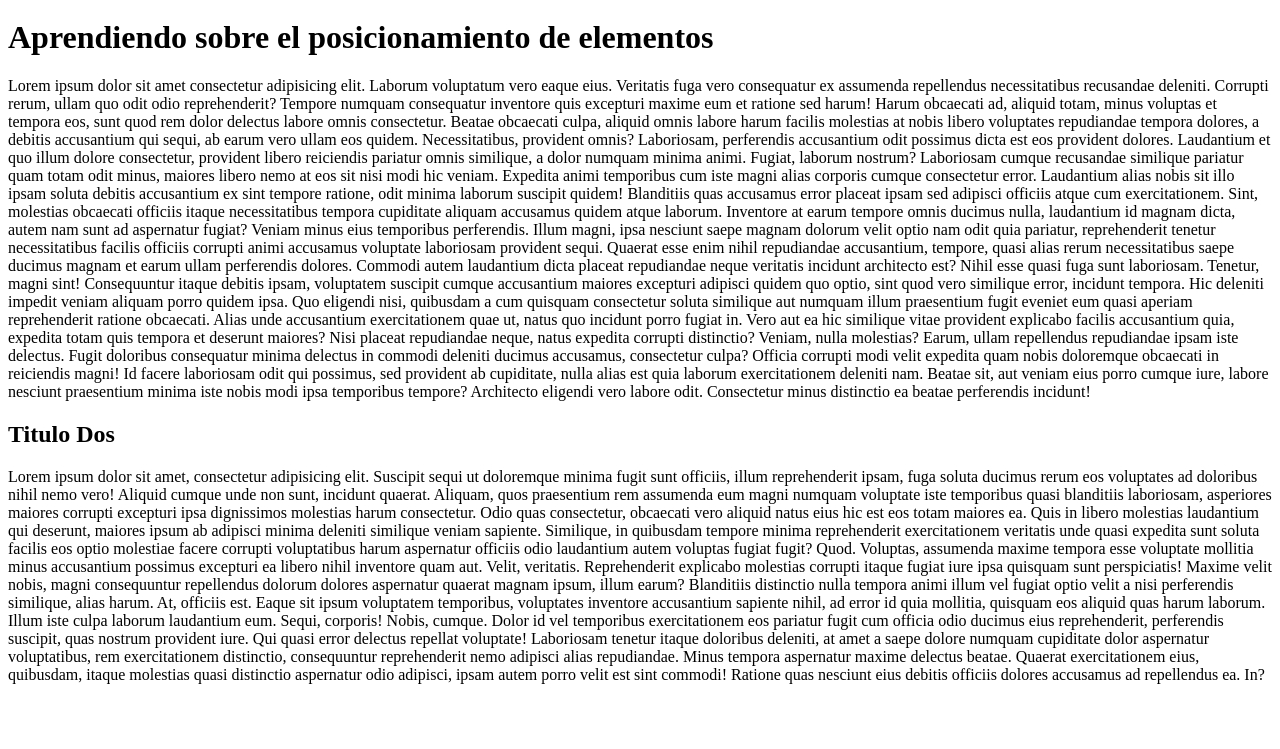
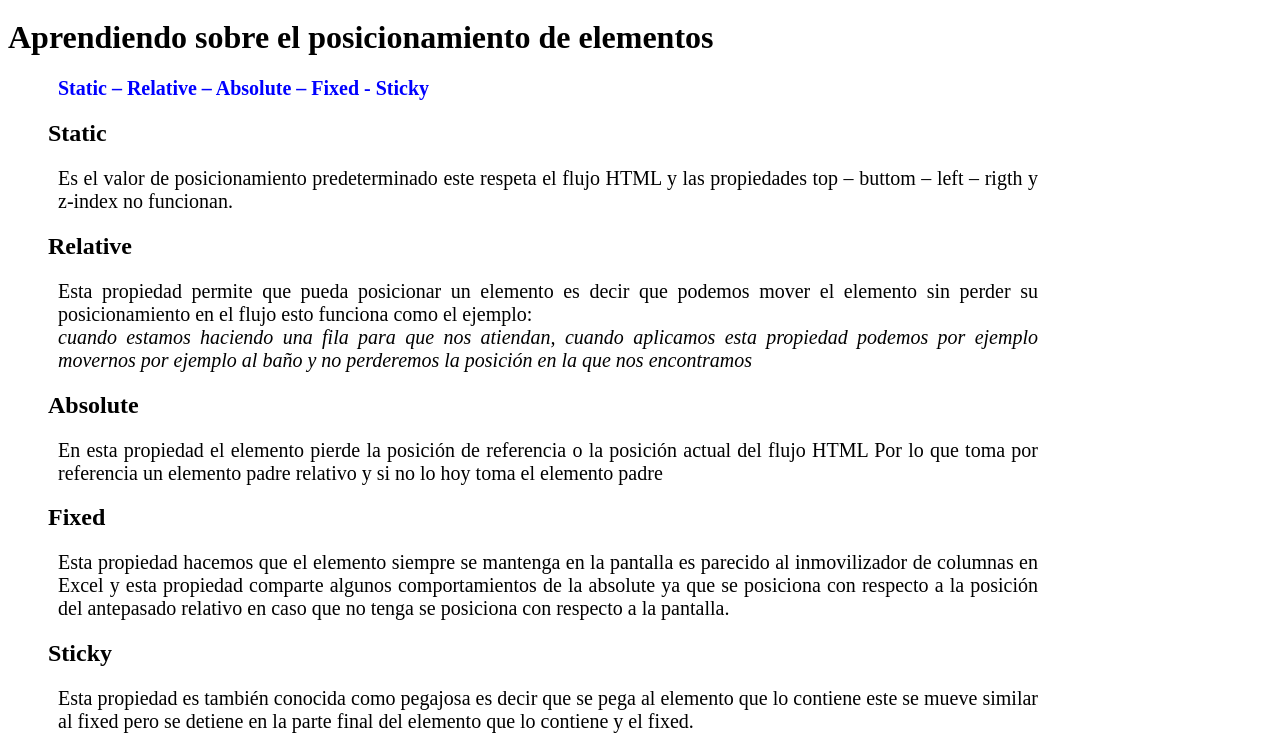
Before and after one commit to ivandiaz94ing/css-position, a plain HTML site: page index.html in a window 1280 px wide. Shown: the part 684-1433 px from the top of the page. Before the commit the page ends 1384 px from the top, so only its background shows below. Drawn offline with Linux system fonts and the light colour scheme.

Commit message:
agregando definiciones

```diff
--- a/index.html
+++ b/index.html
@@ -38,32 +38,48 @@
         </div>
     </div>
     <h1>Aprendiendo sobre el posicionamiento de elementos </h1>
-    <p>Lorem ipsum dolor sit amet consectetur adipisicing elit. Laborum voluptatum vero eaque eius. Veritatis fuga vero consequatur ex assumenda repellendus necessitatibus recusandae deleniti. Corrupti rerum, ullam quo odit odio reprehenderit?
-    Tempore numquam consequatur inventore quis excepturi maxime eum et ratione sed harum! Harum obcaecati ad, aliquid totam, minus voluptas et tempora eos, sunt quod rem dolor delectus labore omnis consectetur.
-    Beatae obcaecati culpa, aliquid omnis labore harum facilis molestias at nobis libero voluptates repudiandae tempora dolores, a debitis accusantium qui sequi, ab earum vero ullam eos quidem. Necessitatibus, provident omnis?
-    Laboriosam, perferendis accusantium odit possimus dicta est eos provident dolores. Laudantium et quo illum dolore consectetur, provident libero reiciendis pariatur omnis similique, a dolor numquam minima animi. Fugiat, laborum nostrum?
-    Laboriosam cumque recusandae similique pariatur quam totam odit minus, maiores libero nemo at eos sit nisi modi hic veniam. Expedita animi temporibus cum iste magni alias corporis cumque consectetur error.
-    Laudantium alias nobis sit illo ipsam soluta debitis accusantium ex sint tempore ratione, odit minima laborum suscipit quidem! Blanditiis quas accusamus error placeat ipsam sed adipisci officiis atque cum exercitationem.
-    Sint, molestias obcaecati officiis itaque necessitatibus tempora cupiditate aliquam accusamus quidem atque laborum. Inventore at earum tempore omnis ducimus nulla, laudantium id magnam dicta, autem nam sunt ad aspernatur fugiat?
-    Veniam minus eius temporibus perferendis. Illum magni, ipsa nesciunt saepe magnam dolorum velit optio nam odit quia pariatur, reprehenderit tenetur necessitatibus facilis officiis corrupti animi accusamus voluptate laboriosam provident sequi.
-    Quaerat esse enim nihil repudiandae accusantium, tempore, quasi alias rerum necessitatibus saepe ducimus magnam et earum ullam perferendis dolores. Commodi autem laudantium dicta placeat repudiandae neque veritatis incidunt architecto est?
-    Nihil esse quasi fuga sunt laboriosam. Tenetur, magni sint! Consequuntur itaque debitis ipsam, voluptatem suscipit cumque accusantium maiores excepturi adipisci quidem quo optio, sint quod vero similique error, incidunt tempora.
-    Hic deleniti impedit veniam aliquam porro quidem ipsa. Quo eligendi nisi, quibusdam a cum quisquam consectetur soluta similique aut numquam illum praesentium fugit eveniet eum quasi aperiam reprehenderit ratione obcaecati.
-    Alias unde accusantium exercitationem quae ut, natus quo incidunt porro fugiat in. Vero aut ea hic similique vitae provident explicabo facilis accusantium quia, expedita totam quis tempora et deserunt maiores?
-    Nisi placeat repudiandae neque, natus expedita corrupti distinctio? Veniam, nulla molestias? Earum, ullam repellendus repudiandae ipsam iste delectus. Fugit doloribus consequatur minima delectus in commodi deleniti ducimus accusamus, consectetur culpa?
-    Officia corrupti modi velit expedita quam nobis doloremque obcaecati in reiciendis magni! Id facere laboriosam odit qui possimus, sed provident ab cupiditate, nulla alias est quia laborum exercitationem deleniti nam.
-    Beatae sit, aut veniam eius porro cumque iure, labore nesciunt praesentium minima iste nobis modi ipsa temporibus tempore? Architecto eligendi vero labore odit. Consectetur minus distinctio ea beatae perferendis incidunt!</p>
-    <h2>Titulo Dos</h2>
-    <p><span>Lorem ipsum dolor sit amet, consectetur adipisicing elit. Suscipit sequi ut doloremque minima fugit sunt officiis, illum reprehenderit ipsam, fuga soluta ducimus rerum eos voluptates ad doloribus nihil nemo vero!
-    Aliquid cumque unde non sunt, incidunt quaerat. Aliquam, quos praesentium rem assumenda eum magni numquam voluptate iste temporibus quasi blanditiis laboriosam, asperiores maiores corrupti excepturi ipsa dignissimos molestias harum consectetur.
-    Odio quas consectetur, obcaecati vero aliquid natus eius hic est eos totam maiores ea. Quis in libero molestias laudantium qui deserunt, maiores ipsum ab adipisci minima deleniti similique veniam sapiente.
-    Similique, in quibusdam tempore minima reprehenderit exercitationem veritatis unde quasi expedita sunt soluta facilis eos optio molestiae facere corrupti voluptatibus harum aspernatur officiis odio laudantium autem voluptas fugiat fugit? Quod.
-    Voluptas, assumenda maxime tempora esse voluptate mollitia minus accusantium possimus excepturi ea libero nihil inventore quam aut. Velit, veritatis. Reprehenderit explicabo molestias corrupti itaque fugiat iure ipsa quisquam sunt perspiciatis!
-    Maxime velit nobis, magni consequuntur repellendus dolorum dolores aspernatur quaerat magnam ipsum, illum earum? Blanditiis distinctio nulla tempora animi illum vel fugiat optio velit a nisi perferendis similique, alias harum.
-    At, officiis est. Eaque sit ipsum voluptatem temporibus, voluptates inventore accusantium sapiente nihil, ad error id quia mollitia, quisquam eos aliquid quas harum laborum. Illum iste culpa laborum laudantium eum.
-    Sequi, corporis! Nobis, cumque. Dolor id vel temporibus exercitationem eos pariatur fugit cum officia odio ducimus eius reprehenderit, perferendis suscipit, quas nostrum provident iure. Qui quasi error delectus repellat voluptate!
-    Laboriosam tenetur itaque doloribus deleniti, at amet a saepe dolore numquam cupiditate dolor aspernatur voluptatibus, rem exercitationem distinctio, consequuntur reprehenderit nemo adipisci alias repudiandae. Minus tempora aspernatur maxime delectus beatae.
-    Quaerat exercitationem eius, quibusdam, itaque molestias quasi distinctio aspernatur odio adipisci, ipsam autem porro velit est sint commodi! Ratione quas nesciunt eius debitis officiis dolores accusamus ad repellendus ea. In?</span></p>
+    <p class="textoMain">Static – Relative – Absolute – Fixed - Sticky </p>
+
+    <h2>Static</h2>
+    <p>
+        <span>
+            Es el valor de posicionamiento predeterminado este respeta el flujo HTML y las propiedades
+             top – buttom – left – rigth y z-index no funcionan.
+            </span>
+        </p>
+    <h2>Relative</h2>
+    <p>
+        <span>
+            Esta propiedad permite que pueda posicionar un elemento es decir que podemos mover el elemento sin
+            perder su posicionamiento en el flujo esto funciona como el ejemplo:<br> <em>cuando estamos haciendo
+            una fila para que nos atiendan, cuando aplicamos esta propiedad podemos por ejemplo movernos por ejemplo
+             al baño y no perderemos la posición en la que nos encontramos</em>
+            </span>
+        </p>
+    <h2>Absolute</h2>
+    <p>
+        <span>
+            En esta propiedad el elemento pierde la posición de referencia o la posición actual del flujo HTML
+            Por lo que toma por referencia un elemento padre relativo y si no lo hoy toma el elemento padre
+
+            </span>
+        </p>
+    <h2>Fixed</h2>
+    <p>
+        <span>
+             Esta propiedad hacemos que el elemento siempre se mantenga en la pantalla es parecido
+             al inmovilizador de columnas en Excel y esta propiedad comparte algunos comportamientos
+             de la absolute ya que se posiciona con respecto a la posición del antepasado relativo en caso
+             que no tenga se posiciona con respecto a la pantalla.
+            </span>
+        </p>
+    <h2>Sticky</h2>
+    <p>
+        <span>
+            Esta propiedad es también conocida como pegajosa es decir que se pega al elemento que lo contiene
+            este se mueve similar al fixed pero se detiene en la parte final del elemento que lo contiene y el fixed.
+        </span>
+    </p>
     <script src="https://kit.fontawesome.com/b11d1442b0.js" crossorigin="anonymous"></script>
 </body>
 </html>
--- a/position.css
+++ b/position.css
@@ -94,4 +94,24 @@ h3{
     font-family: 'Gill Sans', 'Gill Sans MT', Calibri, 'Trebuchet MS', sans-serif;
     color: white;
     text-align: center;
+
 }
+h2{
+    padding-left: 40px;
+}
+p{
+    margin-left: 50px;
+    width: 980px;
+    text-align: justify;
+}
+
+.textoMain{
+    font-size: 20px;
+    font-family: montserrat;
+    font-weight: bold;
+    color: blue;
+}
+span{
+    font-size: 20px;
+
+}
```
